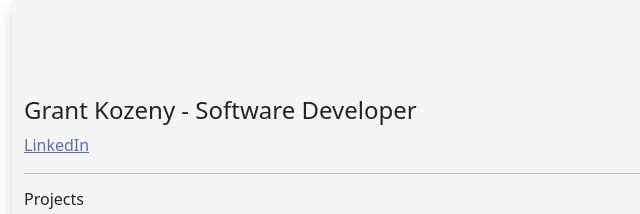
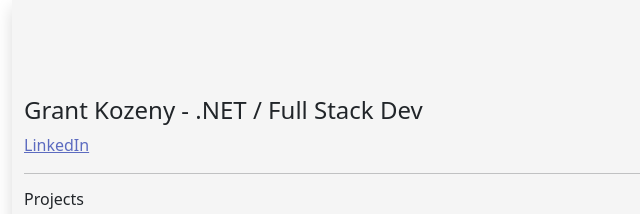
Before and after one commit to gkozeny/gkozeny.github.io, a plain HTML site: page index.html in a window 1280 px wide. Shown: the top 214 px of the page, 58-698 px from the left. Drawn offline with nearby package versions, Linux system fonts and the light colour scheme.

Commit message:
Update title

```diff
--- a/index.html
+++ b/index.html
@@ -5,7 +5,7 @@
   <meta name="viewport" content="width=device-width, initial-scale=1.0">
   <meta http-equiv="X-UA-Compatible" content="ie=edge">
 
-  <title>Grant Kozeny - Software Developer</title>
+  <title>Grant Kozeny - .NET / Full Stack Dev</title>
 
   <link
     href="https://cdn.jsdelivr.net/npm/bootstrap@5.0.2/dist/css/bootstrap.min.css"
@@ -25,7 +25,7 @@
       <div class="container shadow" style="background-color: #F5F5F5;">
 
           <div style="padding-top: 96px;">
-            <p class="h4">Grant Kozeny - Software Developer</p>
+            <p class="h4">Grant Kozeny - .NET / Full Stack Dev</p>
             <a href="https://www.linkedin.com/in/grant-kozeny-91088688/" target="_blank" style="color: #5C6BC0;">LinkedIn</a>
           </div>
 
```
